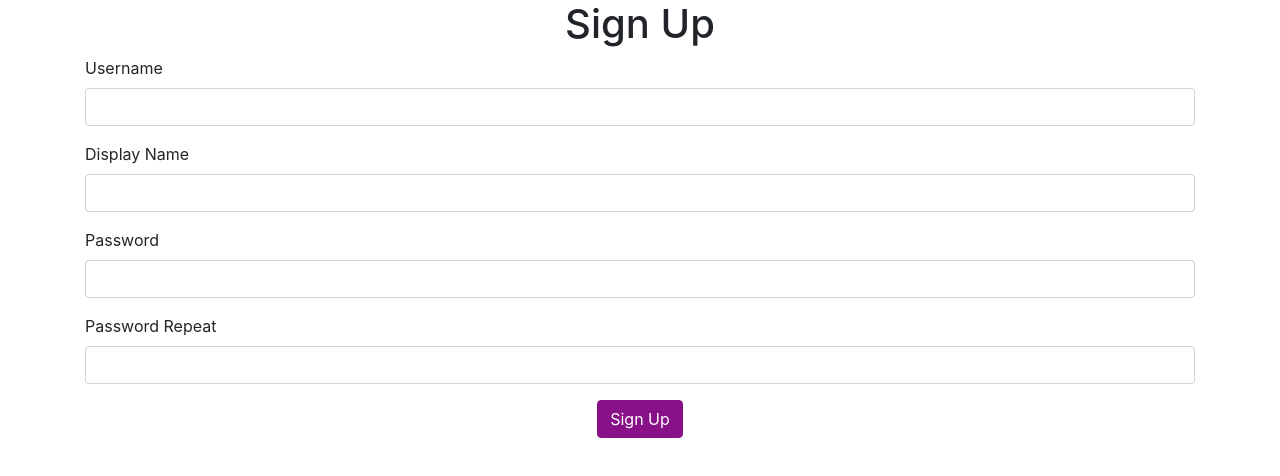
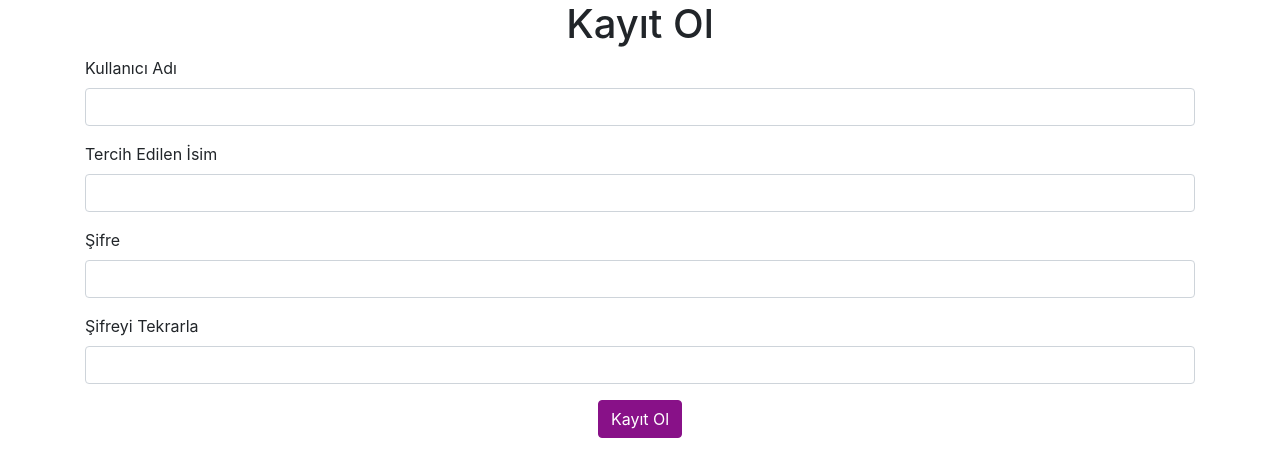
Before and after one commit to gencero/hoaxify, a React (Create React App) app in the folder frontend/: page / in a window 1280 px wide. Shown: the top 476 px of the page. Built offline with nearby package versions, Linux system fonts and the light colour scheme.

Commit message:
0401-i18n implementation on frontend

```diff
--- a/frontend/package.json
+++ b/frontend/package.json
@@ -8,9 +8,11 @@
     "@testing-library/user-event": "^7.2.1",
     "axios": "^0.19.2",
     "bootstrap": "^4.4.1",
+    "i18next": "^19.4.3",
     "node-sass": "^4.14.0",
     "react": "^16.13.1",
     "react-dom": "^16.13.1",
+    "react-i18next": "^11.3.5",
     "react-scripts": "3.4.1"
   },
   "scripts": {
--- /dev/null
+++ b/frontend/src/i18n.js
@@ -0,0 +1,40 @@
+import i18n from 'i18next';
+import { initReactI18next } from 'react-i18next';
+
+i18n.use(initReactI18next).init({
+  resources: {
+    en: {
+      translations: {
+        'Sign Up': 'Sign Up',
+        'Password mismatch': 'Password mismatch',
+        Username: 'Username',
+        'Display Name': 'Display Name',
+        Password: 'Password',
+        'Password Repeat': 'Password Repeat'
+      }
+    },
+    tr: {
+      translations: {
+        'Sign Up': 'Kayıt Ol',
+        'Password mismatch': 'Aynı şifreyi giriniz',
+        Username: 'Kullanıcı Adı',
+        'Display Name': 'Tercih Edilen İsim',
+        Password: 'Şifre',
+        'Password Repeat': 'Şifreyi Tekrarla'
+      }
+    }
+  },
+  fallbackLng: 'tr',
+  ns: ['translations'],
+  defaultNS: 'translations',
+  keySeparator: false,
+  interpolation: {
+    escapeValue: false,
+    formatSeparator: ','
+  },
+  react: {
+    wait: true
+  }
+});
+
+export default i18n;
--- a/frontend/src/index.js
+++ b/frontend/src/index.js
@@ -5,6 +5,7 @@
 import App from './App';
 import UserSignupPage from './pages/UserSignupPage';
 import * as serviceWorker from './serviceWorker';
+import './i18n';
 
 ReactDOM.render(
   <React.StrictMode>
--- a/frontend/src/pages/UserSignupPage.js
+++ b/frontend/src/pages/UserSignupPage.js
@@ -1,6 +1,7 @@
 import React from "react";
 import {signup} from "../api/apiCalls";
 import Input from "../components/Input";
+import { withTranslation } from 'react-i18next';
 
 class UserSignupPage extends React.Component {
   state = {
@@ -13,15 +14,16 @@
   };
 
   onChange = (event) => {
+    const { t } = this.props;
     const { name, value } = event.target;
     const errors = {...this.state.errors};//object'nin kopyası olusturuldu
     errors[name] = undefined;
 
     if (name == 'password' || name == 'passwordRepeat'){
       if (name == 'password' && value != this.state.passwordRepeat){
-        errors.passwordRepeat = 'Password mismatch';
+        errors.passwordRepeat = t('Password mismatch');
       }else if (name == 'passwordRepeat' && value != this.state.password) {
-        errors.passwordRepeat = 'Password mismatch';
+        errors.passwordRepeat = t('Password mismatch');
       }else {
         errors.passwordRepeat = undefined;
       }
@@ -72,18 +74,19 @@
   render() {
     const {pendingApiCall, errors} = this.state;
     const {username, displayName, password, passwordRepeat } = errors;
+    const { t } = this.props;
 
     return (
       <div className="container">
         <form>
-          <h1 className="text-center">Sign Up</h1>
-          <Input name="username" label= "Username" error= {username} onChange = {this.onChange} />
-          <Input name="displayName" label= "Display Name" error= {displayName} onChange = {this.onChange} />
-          <Input name="password" label= "Password" error= {password} onChange = {this.onChange} type="password" />
-          <Input name="passwordRepeat" label= "Password Repeat" error= {passwordRepeat} onChange = {this.onChange} type="password" />
+          <h1 className="text-center">{t('Sign Up')}</h1>
+          <Input name="username" label= {t("Username")} error= {username} onChange = {this.onChange} />
+          <Input name="displayName" label= {t("Display Name")} error= {displayName} onChange = {this.onChange} />
+          <Input name="password" label= {t("Password")} error= {password} onChange = {this.onChange} type="password" />
+          <Input name="passwordRepeat" label= {t("Password Repeat")} error= {passwordRepeat} onChange = {this.onChange} type="password" />
           <div className="text-center">
             <button className="btn btn-primary" disabled={pendingApiCall || passwordRepeat != undefined} onClick={this.onClickSignup}>
-              Sign Up
+              {t('Sign Up')}
               {pendingApiCall && <span className="spinner-border spinner-border-sm"></span>}
             </button>
           </div>
@@ -93,4 +96,6 @@
   }
 }
 
-export default UserSignupPage;
+const UserSignupPageWithTranslation = withTranslation()(UserSignupPage);
+
+export default UserSignupPageWithTranslation;
```
Also changed, not shown: 1 other file (tests, documents, lock files or other folders).
